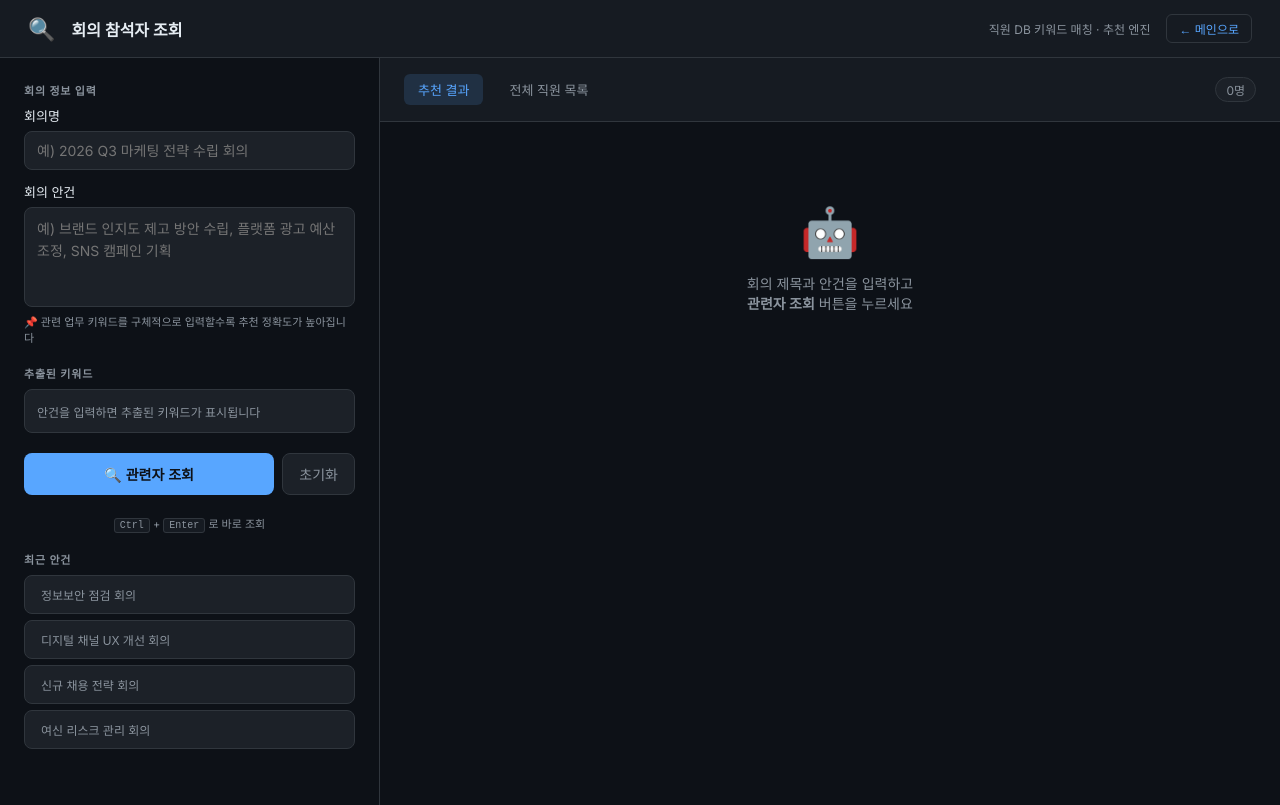
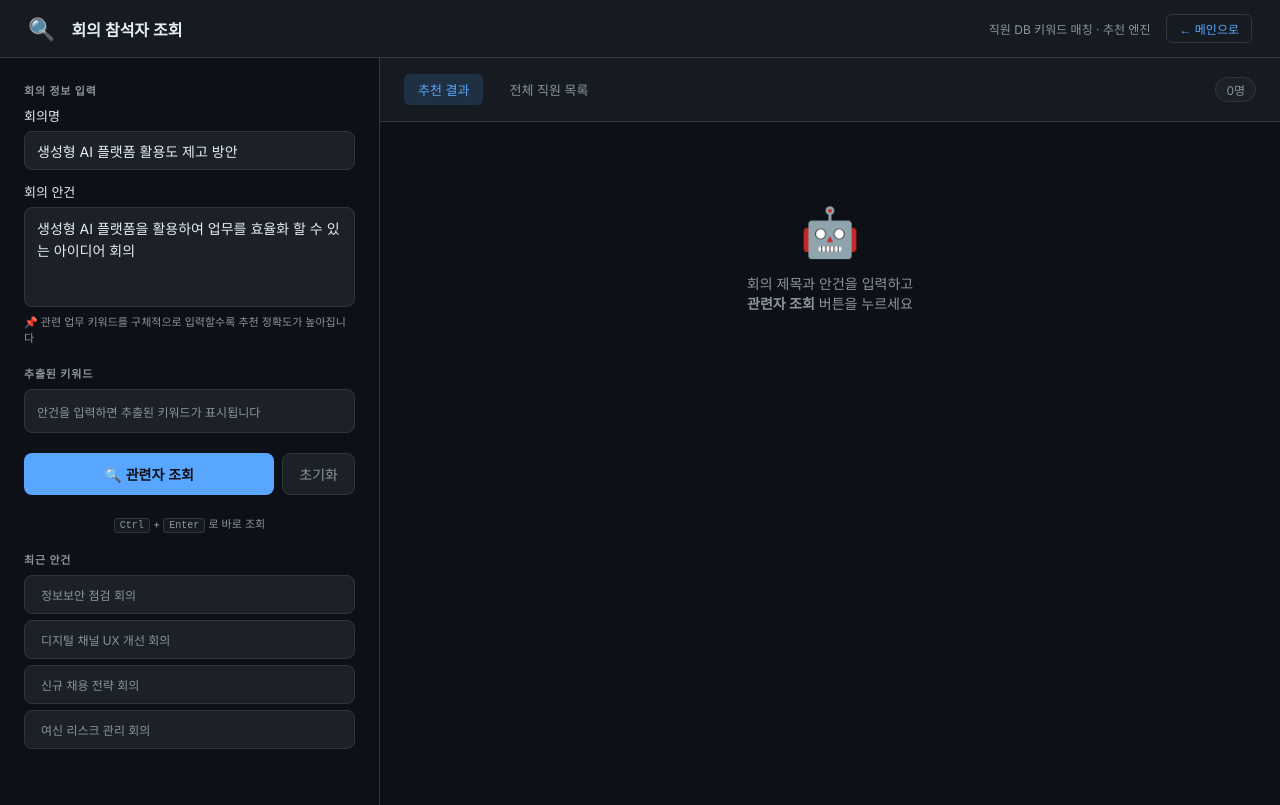
Before and after one commit to SPCHEON74/ai-meeting-coordinator, a website built with Vite: page search.html in a window 1280 px wide. Built offline with nearby package versions, Linux system fonts and the light colour scheme.

Commit message:
feat: search.html 회의명/안건 기본값 설정

```diff
--- a/search.html
+++ b/search.html
@@ -380,11 +380,11 @@
       <div class="section-label">회의 정보 입력</div>
       <div class="input-group" style="margin-bottom:12px">
         <label for="inp-title">회의명</label>
-        <input id="inp-title" type="text" placeholder="예) 2026 Q3 마케팅 전략 수립 회의" />
+        <input id="inp-title" type="text" placeholder="예) 2026 Q3 마케팅 전략 수립 회의" value="생성형 AI 플랫폼 활용도 제고 방안" />
       </div>
       <div class="input-group">
         <label for="inp-agenda">회의 안건</label>
-        <textarea id="inp-agenda" placeholder="예) 브랜드 인지도 제고 방안 수립, 플랫폼 광고 예산 조정, SNS 캠페인 기획"></textarea>
+        <textarea id="inp-agenda" placeholder="예) 브랜드 인지도 제고 방안 수립, 플랫폼 광고 예산 조정, SNS 캠페인 기획">생성형 AI 플랫폼을 활용하여 업무를 효율화 할 수 있는 아이디어 회의</textarea>
         <span class="input-hint">📌 관련 업무 키워드를 구체적으로 입력할수록 추천 정확도가 높아집니다</span>
       </div>
     </div>
```
